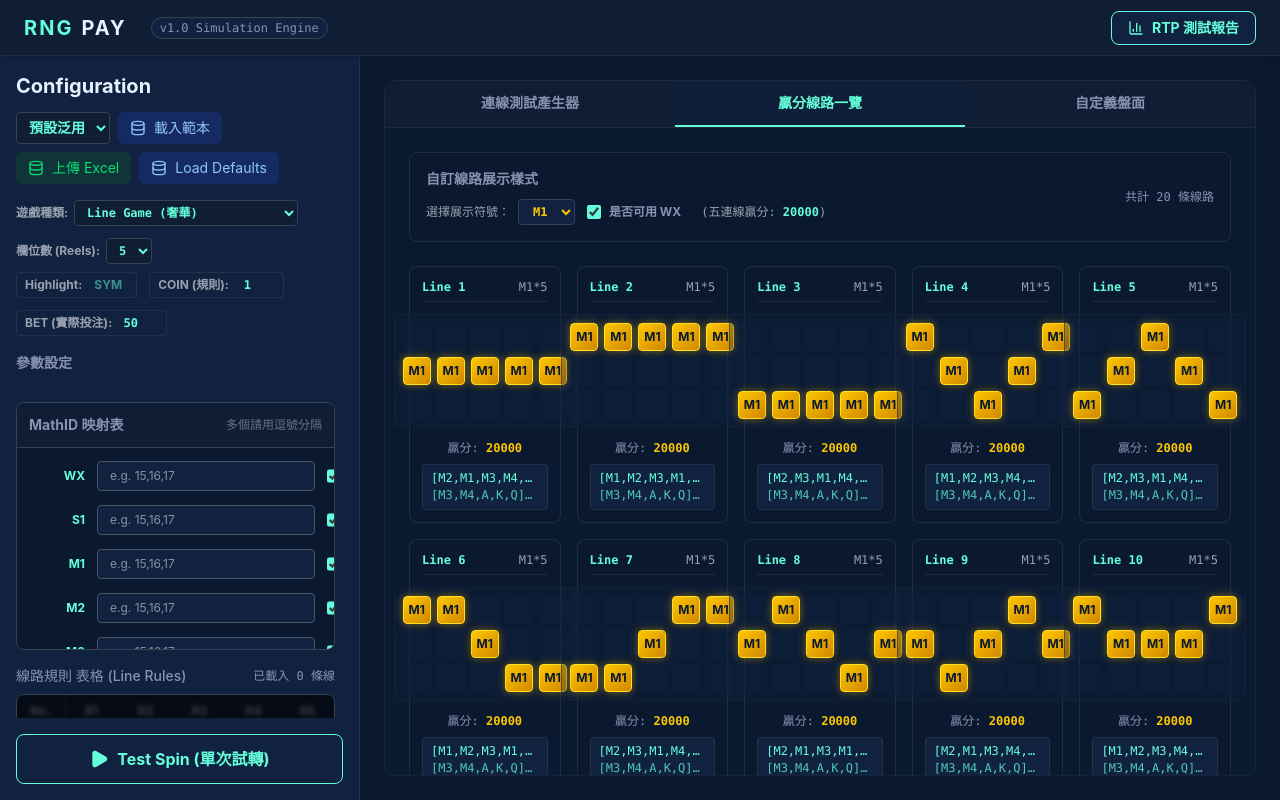
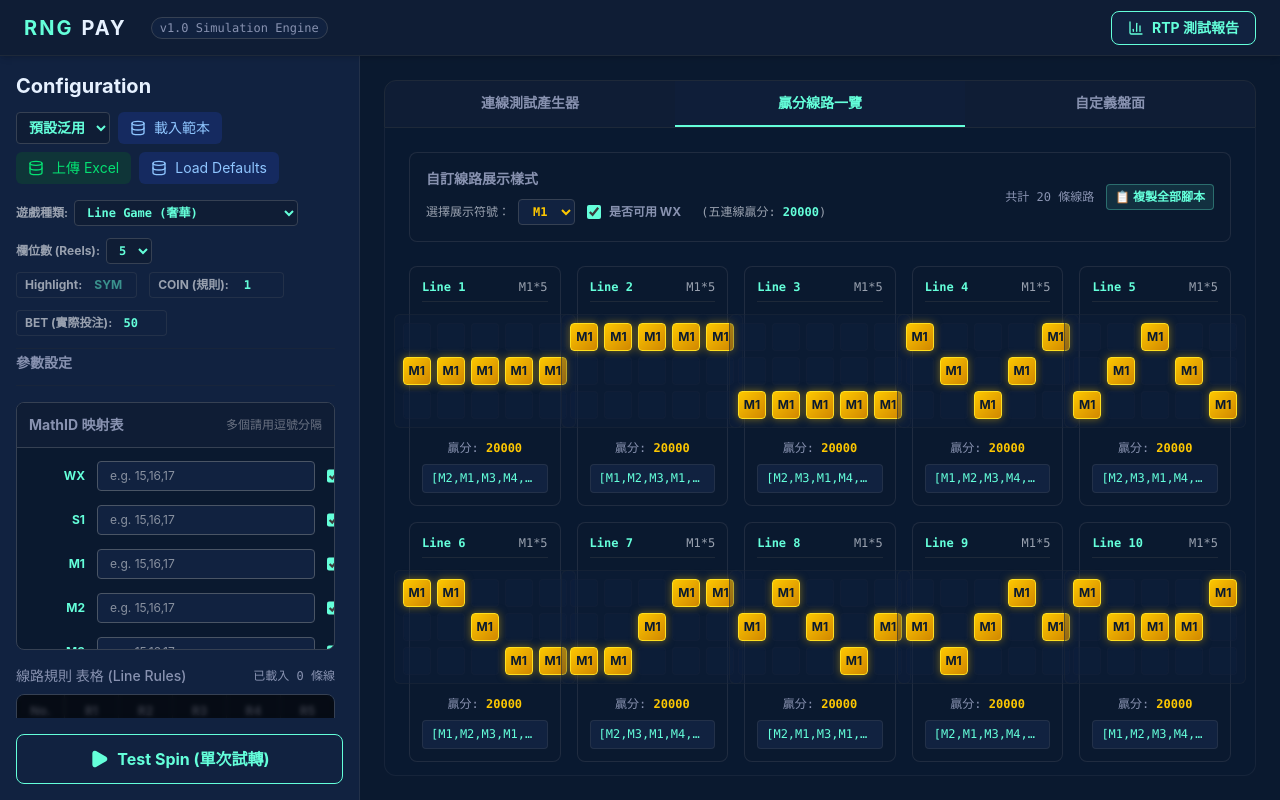
Before and after one commit to Wei815/Payline-RNG, a React (Vite) app: page / in a window 1280 px wide. Both pictures are taken after a click on the button "贏分線路一覽". Built offline with nearby package versions, Linux system fonts and the light colour scheme.

Commit message:
奢華(測試用2)

```diff
--- /dev/null
+++ b/rewriteLines.cjs
@@ -0,0 +1,86 @@
+const fs = require('fs');
+let code = fs.readFileSync('src/components/tabs/LineViewerTab.tsx', 'utf-8');
+
+// 1. Add state for isCopiedAll
+code = code.replace(
+  'copiedIndex: number | null;',
+  'copiedIndex: number | null;\n  isCopiedAll?: boolean;'
+);
+if (!code.includes('isCopiedAll = false,')) {
+  code = code.replace(
+    '  copiedIndex, setCopiedIndex, currentPaytable, gameType\n}) => {',
+    '  copiedIndex, setCopiedIndex, currentPaytable, gameType\n}) => {\n  const [isCopiedAll, setIsCopiedAll] = React.useState(false);'
+  );
+}
+
+// 2. Extract computation to useMemo
+if (!code.includes('const computedLines = React.useMemo(')) {
+  const mapStart = code.indexOf('{(customPaylines && customPaylines.length > 0 ? customPaylines : defaultPaylines).map((line, lineIdx) => {');
+  const returnStart = code.indexOf('return (', mapStart);
+
+  const computationBlock = code.substring(mapStart, returnStart);
+
+  const extractedComputation = `
+  const linesToRender = customPaylines && customPaylines.length > 0 ? customPaylines : defaultPaylines;
+
+  const computedLines = React.useMemo(() => {
+    return linesToRender.map((line, lineIdx) => {
+      ${computationBlock.substring(computationBlock.indexOf('const { rng'))}
+      return { line, lineIdx, rng, actualTotalWin, mathIdRng };
+    });
+  }, [linesToRender, gameType, reelCount, rowCounts, activeLineViewerSymbol, currentPaytable, currentStrips, useWxInLines, lineViewerPayout, customPaylines]);
+  `;
+
+  code = code.replace(
+    'return (\n    <>\n      <div className="flex-1 flex flex-col gap-6">\n',
+    extractedComputation + '\n  return (\n    <>\n      <div className="flex-1 flex flex-col gap-6">\n'
+  );
+
+  code = code.replace(
+    computationBlock,
+    '{computedLines.map(({ line, lineIdx, rng, actualTotalWin, mathIdRng }) => {\n'
+  );
+}
+
+// 3. Add Copy All Button
+const copyAllButtonStr = `
+          <div className="flex items-center gap-3">
+            <span className="text-xs text-dashboard-text-secondary font-mono">共計 {customPaylines && customPaylines.length > 0 ? customPaylines.length : defaultPaylines.length} 條線路</span>
+            <button
+              onClick={() => {
+                const textToCopy = computedLines.map(c => {
+                  if (c.mathIdRng) return \`[\${c.mathIdRng.join(',')}]\`;
+                  if (c.rng) return \`[\${c.rng.join(',')}]\`;
+                  return '';
+                }).filter(Boolean).map(c => c + ',').join('\\n');
+                navigator.clipboard.writeText(textToCopy);
+                setIsCopiedAll(true);
+                setTimeout(() => setIsCopiedAll(false), 2000);
+              }}
+              className={\`px-2 py-1 text-xs font-bold rounded border transition-colors \${
+                isCopiedAll
+                  ? 'bg-green-500/20 text-green-400 border-green-500/50'
+                  : 'bg-[#64ffda]/10 hover:bg-[#64ffda]/20 text-[#64ffda] border-[#64ffda]/30'
+              }\`}
+            >
+              {isCopiedAll ? '✅ 已複製全部！' : '📋 複製全部腳本'}
+            </button>
+          </div>
+`;
+
+code = code.replace(
+  '<span className="text-xs text-dashboard-text-secondary font-mono">共計 {customPaylines && customPaylines.length > 0 ? customPaylines.length : defaultPaylines.length} 條線路</span>',
+  copyAllButtonStr
+);
+
+// 4. Remove dropMathIds logic
+code = code.replace(/const dropMathIds: string\[\] = \[\];[\s\S]*?dropMathIds\.push\(mathIdMap\[sym\] \|\| sym\);[\s\S]*?nsIdx\+\+;[\s\S]*?\}/, '');
+code = code.replace(/mathIdRng: columnStrings, dropMathIds/g, 'mathIdRng: columnStrings');
+code = code.replace(/mathIdRng: null, dropMathIds: undefined/g, 'mathIdRng: null');
+code = code.replace(/, dropMathIds \}/g, ' }');
+code = code.replace(/if \(dropMathIds\) \{[\s\S]*?text \+= \`\[\$\{dropMathIds\.join\(\',\ '\)\}\],\.?\`\;[\s\S]*?\}/g, '');
+code = code.replace(/\{dropMathIds && \([\s\S]*?\[\{dropMathIds\.join\(\',\ '\)\}\], \(自動複製\)[\s\S]*?\)\]\}[\s\S]*?\)/g, '');
+code = code.replace(/\{dropMathIds && \([\s\S]*?\(自動複製\)[\s\S]*?\)\}/g, '');
+
+fs.writeFileSync('src/components/tabs/LineViewerTab.tsx', code);
+console.log('Done rewriting LineViewerTab.tsx');
--- a/src/components/tabs/LineViewerTab.tsx
+++ b/src/components/tabs/LineViewerTab.tsx
@@ -30,46 +30,13 @@ export const LineViewerTab: React.FC<LineViewerTabProps> = ({
   customPaylines, defaultPaylines, setManualIndices, setManualIndicesOther,
   copiedIndex, setCopiedIndex, currentPaytable, gameType
 }) => {
-  return (
-    <>
-      <div className="flex-1 flex flex-col gap-6">
-        <div className="flex justify-between items-center bg-[#0a192f] p-4 rounded-lg border border-gray-700/50">
-          <div className="flex flex-col gap-2.5">
-            <span className="text-sm text-dashboard-text-secondary font-bold">自訂線路展示樣式</span>
-            <div className="flex items-center gap-3 text-xs text-gray-400 flex-wrap">
-              <div className="flex items-center gap-2">
-                <span className="text-xs">選擇展示符號：</span>
-                <select
-                  value={activeLineViewerSymbol}
-                  onChange={(e) => setLineViewerSymbolState(e.target.value)}
-                  className="bg-[#112240] border border-gray-700 text-yellow-400 rounded px-2.5 py-1 outline-none focus:border-yellow-500 text-xs font-mono font-bold cursor-pointer"
-                >
-                  {symbols.map(sym => (
-                    <option key={sym} value={sym}>{sym}</option>
-                  ))}
-                </select>
-              </div>
-              <label className="flex items-center gap-2 cursor-pointer hover:text-dashboard-accent transition-colors font-bold select-none text-dashboard-text-secondary text-xs">
-                <input
-                  type="checkbox"
-                  checked={useWxInLines}
-                  onChange={(e) => setUseWxInLines(e.target.checked)}
-                  className="accent-dashboard-accent w-3.5 h-3.5 cursor-pointer"
-                />
-                是否可用 WX
-              </label>
-              <span className="ml-2 font-mono text-xs text-gray-400">
-                (五連線贏分: <span className="text-dashboard-accent font-bold">{formatAmount(lineViewerPayout * betMultiplier)}</span>)
-              </span>
-            </div>
-          </div>
-          <span className="text-xs text-dashboard-text-secondary font-mono">共計 {customPaylines && customPaylines.length > 0 ? customPaylines.length : defaultPaylines.length} 條線路</span>
-        </div>
+  const [isCopiedAll, setIsCopiedAll] = React.useState(false);
 
-        <div className="grid grid-cols-2 sm:grid-cols-3 md:grid-cols-4 lg:grid-cols-5 gap-4">
-          {(customPaylines && customPaylines.length > 0 ? customPaylines : defaultPaylines).map((line, lineIdx) => {
+  const linesToRender = customPaylines && customPaylines.length > 0 ? customPaylines : defaultPaylines;
 
-            const { rng, actualTotalWin, mathIdRng, dropMathIds } = (() => {
+  const computedLines = React.useMemo(() => {
+    return linesToRender.map((line, lineIdx) => {
+      const { rng, actualTotalWin, mathIdRng } = (() => {
               if (gameType === 'linegame_set2') {
                 const grid: string[][] = Array.from({ length: reelCount }, (_, c) => Array(rowCounts[c] || 3).fill('-'));
                 for (let c = 0; c < line.length; c++) {
@@ -107,14 +74,9 @@ export const LineViewerTab: React.FC<LineViewerTabProps> = ({
                   columnStrings.push(colArr.join(','));
                 }
 
-                const dropMathIds: string[] = [];
-                for (let i = 0; i < line.length; i++) {
-                  const sym = nonScatters[nsIdx % nonScatters.length];
-                  dropMathIds.push(mathIdMap[sym] || sym);
-                  nsIdx++;
-                }
 
-                return { rng: null, actualTotalWin: lineViewerPayout, mathIdRng: columnStrings, dropMathIds };
+
+                return { rng: null, actualTotalWin: lineViewerPayout, mathIdRng: columnStrings };
               }
 
               const candidatesPerReel: number[][] = [];
@@ -129,7 +91,7 @@ export const LineViewerTab: React.FC<LineViewerTabProps> = ({
                     }
                   }
                 }
-                if (candidates.length === 0) return { rng: null, actualTotalWin: 0, mathIdRng: null, dropMathIds: undefined };
+                if (candidates.length === 0) return { rng: null, actualTotalWin: 0, mathIdRng: null };
                 candidatesPerReel.push(candidates);
               }
 
@@ -192,15 +154,80 @@ export const LineViewerTab: React.FC<LineViewerTabProps> = ({
                 return {
                   rng: fallbackRng,
                   actualTotalWin: evWins.reduce((sum, w) => sum + w.totalWin, 0),
-                  mathIdRng: null,
-                  dropMathIds: undefined
+                  mathIdRng: null
                 };
               }
 
-              return { rng: bestRng, actualTotalWin: bestTotalWin, mathIdRng: null, dropMathIds: undefined };
+              return { rng: bestRng, actualTotalWin: bestTotalWin, mathIdRng: null };
             })();
 
-            return (
+
+      return { line, lineIdx, rng, actualTotalWin, mathIdRng };
+    });
+  }, [linesToRender, gameType, reelCount, rowCounts, activeLineViewerSymbol, currentPaytable, currentStrips, useWxInLines, lineViewerPayout, customPaylines]);
+
+  return (
+    <>
+      <div className="flex-1 flex flex-col gap-6">
+        <div className="flex justify-between items-center bg-[#0a192f] p-4 rounded-lg border border-gray-700/50">
+          <div className="flex flex-col gap-2.5">
+            <span className="text-sm text-dashboard-text-secondary font-bold">自訂線路展示樣式</span>
+            <div className="flex items-center gap-3 text-xs text-gray-400 flex-wrap">
+              <div className="flex items-center gap-2">
+                <span className="text-xs">選擇展示符號：</span>
+                <select
+                  value={activeLineViewerSymbol}
+                  onChange={(e) => setLineViewerSymbolState(e.target.value)}
+                  className="bg-[#112240] border border-gray-700 text-yellow-400 rounded px-2.5 py-1 outline-none focus:border-yellow-500 text-xs font-mono font-bold cursor-pointer"
+                >
+                  {symbols.map(sym => (
+                    <option key={sym} value={sym}>{sym}</option>
+                  ))}
+                </select>
+              </div>
+              <label className="flex items-center gap-2 cursor-pointer hover:text-dashboard-accent transition-colors font-bold select-none text-dashboard-text-secondary text-xs">
+                <input
+                  type="checkbox"
+                  checked={useWxInLines}
+                  onChange={(e) => setUseWxInLines(e.target.checked)}
+                  className="accent-dashboard-accent w-3.5 h-3.5 cursor-pointer"
+                />
+                是否可用 WX
+              </label>
+              <span className="ml-2 font-mono text-xs text-gray-400">
+                (五連線贏分: <span className="text-dashboard-accent font-bold">{formatAmount(lineViewerPayout * betMultiplier)}</span>)
+              </span>
+            </div>
+          </div>
+
+          <div className="flex items-center gap-3">
+            <span className="text-xs text-dashboard-text-secondary font-mono">共計 {customPaylines && customPaylines.length > 0 ? customPaylines.length : defaultPaylines.length} 條線路</span>
+            <button
+              onClick={() => {
+                const textToCopy = computedLines.map(c => {
+                  if (c.mathIdRng) return `[${c.mathIdRng.join(',')}]`;
+                  if (c.rng) return `[${c.rng.join(',')}]`;
+                  return '';
+                }).filter(Boolean).map(c => c + ',').join('\n');
+                navigator.clipboard.writeText(textToCopy);
+                setIsCopiedAll(true);
+                setTimeout(() => setIsCopiedAll(false), 2000);
+              }}
+              className={`px-2 py-1 text-xs font-bold rounded border transition-colors ${
+                isCopiedAll
+                  ? 'bg-green-500/20 text-green-400 border-green-500/50'
+                  : 'bg-[#64ffda]/10 hover:bg-[#64ffda]/20 text-[#64ffda] border-[#64ffda]/30'
+              }`}
+            >
+              {isCopiedAll ? '✅ 已複製全部！' : '📋 複製全部腳本'}
+            </button>
+          </div>
+
+        </div>
+
+        <div className="grid grid-cols-2 sm:grid-cols-3 md:grid-cols-4 lg:grid-cols-5 gap-4">
+          {computedLines.map(({ line, lineIdx, rng, actualTotalWin, mathIdRng }) => {
+return (
               <div key={lineIdx} className="bg-[#0a192f] border border-gray-700/50 rounded-lg p-3 flex flex-col items-center gap-3 hover:border-dashboard-accent/50 transition-colors">
                 <div className="flex justify-between w-full text-xs font-mono border-b border-gray-800 pb-1.5">
                   <span className="text-dashboard-accent font-bold">Line {lineIdx + 1}</span>
@@ -262,9 +289,6 @@ export const LineViewerTab: React.FC<LineViewerTabProps> = ({
                           setManualIndices(mathIdRng);
                           setManualIndicesOther(mathIdRng);
                           text = `[${mathIdRng.join(',')}],`;
-                          if (dropMathIds) {
-                            text += `[${dropMathIds.join(',')}],`;
-                          }
                         } else if (rng) {
                           const strRng = rng.map(String);
                           setManualIndices(strRng);
@@ -291,11 +315,7 @@ export const LineViewerTab: React.FC<LineViewerTabProps> = ({
                           <span className="text-[#64ffda] leading-tight truncate max-w-full text-center" title={mathIdRng ? `[${mathIdRng.join(',')}]` : `[${rng?.join(',')}]`}>
                             {mathIdRng ? `[${mathIdRng.join(',').slice(0, 20)}...],` : `[${rng?.join(',')}],`}
                           </span>
-                          {dropMathIds && (
-                            <span className="text-[#64ffda] leading-tight opacity-75 truncate max-w-full text-center">
-                              [{dropMathIds.join(',')}], (自動複製)
-                            </span>
-                          )}
+
                         </div>
                       )}
                     </button>
```
